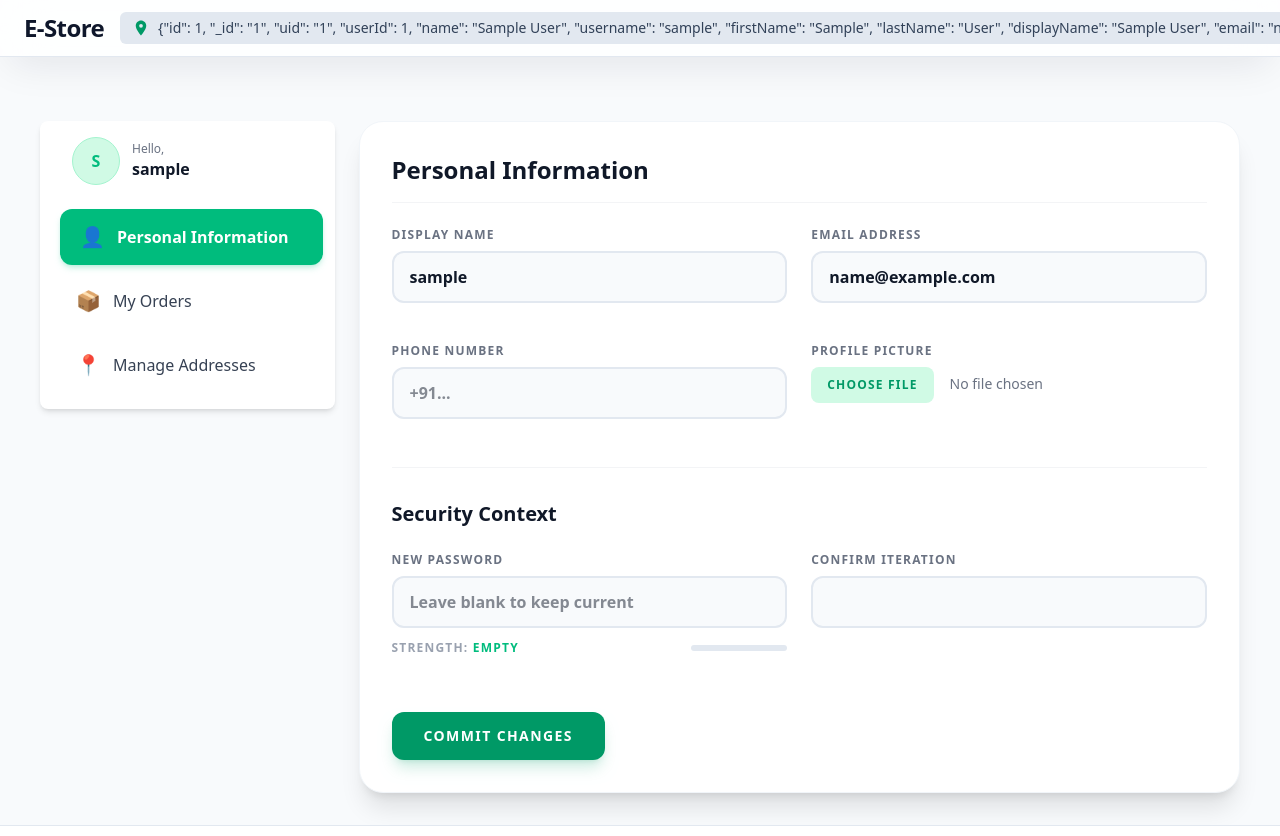
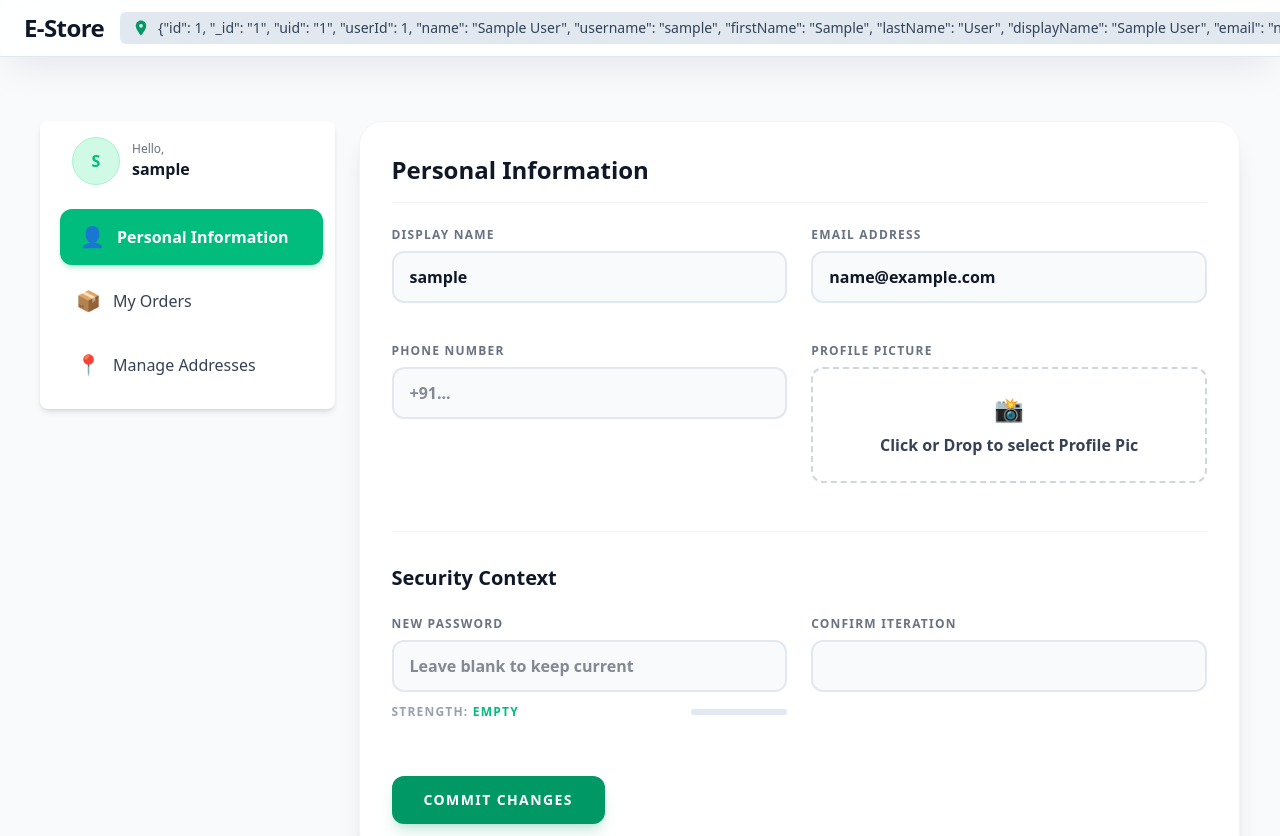
Before and after one commit to suhail1malik/EcommerceStore, a React (Vite) app in the folder frontend/: page /profile in a window 1280 px wide. Shown: the top 836 px of the page. Built offline with nearby package versions, Linux system fonts and the light colour scheme; no server answers; sample sign-in values are in the browser's storage.

Commit message:
add ping route

```diff
--- a/frontend/src/components/CategoryForm.jsx
+++ b/frontend/src/components/CategoryForm.jsx
@@ -1,4 +1,4 @@
-import React from "react";
+import React, { useState } from "react";
 
 const CategoryForm = ({
   value,
@@ -11,6 +11,25 @@ const CategoryForm = ({
   buttonText = "Submit",
   handleDelete,
 }) => {
+  const [isDragging, setIsDragging] = useState(false);
+
+  const handleDragOver = (e) => {
+    e.preventDefault();
+    setIsDragging(true);
+  };
+
+  const handleDragLeave = () => {
+    setIsDragging(false);
+  };
+
+  const handleDrop = (e) => {
+    e.preventDefault();
+    setIsDragging(false);
+    if (e.dataTransfer.files && e.dataTransfer.files.length > 0) {
+      // Simulate input change event
+      onImageSelect({ target: { files: e.dataTransfer.files } });
+    }
+  };
   return (
     <div className="p-1">
       <form onSubmit={handleSubmit} className="space-y-5">
@@ -35,9 +54,18 @@ const CategoryForm = ({
               </button>
             </div>
           ) : (
-            <label className="border-2 border-dashed border-gray-300 dark:border-slate-600 text-gray-700 dark:text-slate-300 px-4 block w-full text-center rounded-xl cursor-pointer font-semibold py-8 hover:bg-emerald-50 dark:hover:bg-emerald-900/10 hover:border-emerald-300 transition-colors">
-              <span className="text-emerald-500 block mb-2 text-3xl">📸</span>
-              {isUploading ? "Uploading..." : "Click to select a Category Image"}
+            <label
+              onDragOver={handleDragOver}
+              onDragLeave={handleDragLeave}
+              onDrop={handleDrop}
+              className={`border-2 border-dashed px-4 block w-full text-center rounded-xl cursor-pointer font-semibold py-8 text-gray-700 dark:text-slate-300 transition-colors ${
+                isDragging
+                  ? "border-emerald-500 bg-emerald-50 dark:bg-emerald-900/20"
+                  : "border-gray-300 dark:border-slate-600 hover:bg-emerald-50 dark:hover:bg-emerald-900/10 hover:border-emerald-300"
+              }`}
+            >
+              <span className={`block mb-2 text-3xl transition-transform ${isDragging ? 'scale-125 text-emerald-600' : 'text-emerald-500'}`}>📸</span>
+              {isUploading ? "Uploading..." : isDragging ? "Drop image here" : "Click or Drop to select a Category Image"}
               <input
                 type="file"
                 name="image"
--- a/frontend/src/pages/Admin/AddProducts.jsx
+++ b/frontend/src/pages/Admin/AddProducts.jsx
@@ -1,5 +1,4 @@
-import React from "react";
-import { useState } from "react";
+import React, { useState } from "react";
 import { useNavigate } from "react-router-dom";
 import {
   useCreateProductMutation,
@@ -12,6 +11,7 @@ import ImageCropper from "../../components/ImageCropper";
 const AddProducts = () => {
   const [image, setImage] = useState("");
   const [galleryUrls, setGalleryUrls] = useState([]);
+  const [isDragging, setIsDragging] = useState(false);
   const [name, setName] = useState("");
   const [description, setDescription] = useState("");
   const [price, setPrice] = useState("");
@@ -67,6 +67,23 @@ const AddProducts = () => {
       setCropSrc(url);
       setIsCropping(true);
       e.target.value = ""; // clear so we can pick exact same file again
+    }
+  };
+
+  const handleDragOver = (e) => {
+    e.preventDefault();
+    setIsDragging(true);
+  };
+
+  const handleDragLeave = () => {
+    setIsDragging(false);
+  };
+
+  const handleDrop = (e) => {
+    e.preventDefault();
+    setIsDragging(false);
+    if (e.dataTransfer.files && e.dataTransfer.files.length > 0) {
+      handleFileSelect({ target: { files: e.dataTransfer.files, value: "" } });
     }
   };
 
@@ -170,9 +187,20 @@ const AddProducts = () => {
 
         {/* Upload Image */}
         <div className="mb-6">
-          <label className="border-2 border-dashed border-gray-300 dark:border-slate-600 text-gray-700 dark:text-slate-300 px-4 block w-full text-center rounded-xl cursor-pointer font-semibold py-12 hover:bg-emerald-50 dark:hover:bg-emerald-900/10 hover:border-emerald-300 transition-colors">
-            <span className="text-emerald-500 block mb-2 text-2xl">📸</span>
-            {image ? "Click to add another gallery image" : "Click to select a Cover Image"}
+          <label
+            onDragOver={handleDragOver}
+            onDragLeave={handleDragLeave}
+            onDrop={handleDrop}
+            className={`border-2 border-dashed px-4 block w-full text-center rounded-xl cursor-pointer font-semibold py-12 text-gray-700 dark:text-slate-300 transition-colors ${
+              isDragging
+                ? "border-emerald-500 bg-emerald-50 dark:bg-emerald-900/20"
+                : "border-gray-300 dark:border-slate-600 hover:bg-emerald-50 dark:hover:bg-emerald-900/10 hover:border-emerald-300"
+            }`}
+          >
+            <span className={`block mb-2 text-2xl transition-transform ${isDragging ? 'scale-125 text-emerald-600' : 'text-emerald-500'}`}>📸</span>
+            {image
+              ? isDragging ? "Drop image to add to gallery" : "Click or Drop to add another gallery image"
+              : isDragging ? "Drop image to set cover" : "Click or Drop to select a Cover Image"}
             <input
               type="file"
               name="images"
--- a/frontend/src/pages/Admin/ProductUpdate.jsx
+++ b/frontend/src/pages/Admin/ProductUpdate.jsx
@@ -36,6 +36,7 @@ const AdminProductUpdate = () => {
 
   const [cropSrc, setCropSrc] = useState(null);
   const [isCropping, setIsCropping] = useState(false);
+  const [isDragging, setIsDragging] = useState(false);
 
   // helper: convert product image (could be relative path or full cloudinary url)
   const normalizeImageUrl = (img) => {
@@ -95,6 +96,23 @@ const AdminProductUpdate = () => {
       setCropSrc(url);
       setIsCropping(true);
       e.target.value = ""; // clear so we can pick exact same file again
+    }
+  };
+
+  const handleDragOver = (e) => {
+    e.preventDefault();
+    setIsDragging(true);
+  };
+
+  const handleDragLeave = () => {
+    setIsDragging(false);
+  };
+
+  const handleDrop = (e) => {
+    e.preventDefault();
+    setIsDragging(false);
+    if (e.dataTransfer.files && e.dataTransfer.files.length > 0) {
+      handleFileSelect({ target: { files: e.dataTransfer.files, value: "" } });
     }
   };
 
@@ -257,9 +275,18 @@ const AdminProductUpdate = () => {
         )}
 
           <div className="mb-6">
-            <label className="border-2 border-dashed border-gray-300 dark:border-slate-600 text-gray-700 dark:text-slate-300 px-4 block w-full text-center rounded-xl cursor-pointer font-semibold py-12 hover:bg-emerald-50 dark:hover:bg-emerald-900/10 hover:border-emerald-300 transition-colors">
-              <span className="text-emerald-500 block mb-2 text-2xl">📸</span>
-              Click to Upload Another Gallery Image
+            <label
+              onDragOver={handleDragOver}
+              onDragLeave={handleDragLeave}
+              onDrop={handleDrop}
+              className={`border-2 border-dashed px-4 block w-full text-center rounded-xl cursor-pointer font-semibold py-12 text-gray-700 dark:text-slate-300 transition-colors ${
+                isDragging
+                  ? "border-emerald-500 bg-emerald-50 dark:bg-emerald-900/20"
+                  : "border-gray-300 dark:border-slate-600 hover:bg-emerald-50 dark:hover:bg-emerald-900/10 hover:border-emerald-300"
+              }`}
+            >
+              <span className={`block mb-2 text-2xl transition-transform ${isDragging ? 'scale-125 text-emerald-600' : 'text-emerald-500'}`}>📸</span>
+              {isDragging ? "Drop image here" : "Click or Drop to Upload Image"}
               <input
                 type="file"
                 name="images"
--- a/frontend/src/pages/User/Profile.jsx
+++ b/frontend/src/pages/User/Profile.jsx
@@ -44,6 +44,7 @@ const Profile = () => {
   const [password, setPassword] = useState("");
   const [confirmPassword, setConfirmPassword] = useState("");
   const [uploadingImage, setUploadingImage] = useState(false);
+  const [isDragging, setIsDragging] = useState(false);
 
   // inline validation errors
   const [errors, setErrors] = useState({});
@@ -75,6 +76,23 @@ const Profile = () => {
       toast.error(error.message);
     } finally {
       setUploadingImage(false);
+    }
+  };
+
+  const handleDragOver = (e) => {
+    e.preventDefault();
+    setIsDragging(true);
+  };
+
+  const handleDragLeave = () => {
+    setIsDragging(false);
+  };
+
+  const handleDrop = (e) => {
+    e.preventDefault();
+    setIsDragging(false);
+    if (e.dataTransfer.files && e.dataTransfer.files.length > 0) {
+      uploadFileHandler({ target: { files: e.dataTransfer.files } });
     }
   };
 
@@ -301,22 +319,30 @@ const Profile = () => {
                       <label htmlFor="profilePic" className="block text-xs font-bold uppercase tracking-widest text-gray-500 dark:text-slate-400 mb-2">
                         Profile Picture
                       </label>
-                      <div className="flex items-center gap-4">
+                      <div className="flex flex-col gap-4">
+                        <label
+                          htmlFor="profilePic"
+                          onDragOver={handleDragOver}
+                          onDragLeave={handleDragLeave}
+                          onDrop={handleDrop}
+                          className={`border-2 border-dashed px-4 py-6 block w-full text-center rounded-xl cursor-pointer font-semibold text-gray-700 dark:text-slate-300 transition-colors ${
+                            isDragging
+                              ? "border-emerald-500 bg-emerald-50 dark:bg-emerald-900/20"
+                              : "border-gray-300 dark:border-slate-600 hover:bg-emerald-50 dark:hover:bg-emerald-900/10 hover:border-emerald-300"
+                          }`}
+                        >
+                          <span className={`block mb-2 text-2xl transition-transform ${isDragging ? 'scale-125 text-emerald-600' : 'text-emerald-500'}`}>📸</span>
+                          {uploadingImage ? "Uploading..." : isDragging ? "Drop image here" : "Click or Drop to select Profile Pic"}
                           <input
                             id="profilePic"
                             name="profilePic"
                             type="file"
                             accept="image/*"
                             onChange={uploadFileHandler}
-                          className="block w-full text-sm text-gray-500 dark:text-gray-400
-                            file:mr-4 file:py-2.5 file:px-4
-                            file:rounded-lg file:border-0
-                            file:text-xs file:font-bold file:uppercase file:tracking-widest
-                            file:bg-emerald-100 file:text-emerald-600
-                            dark:file:bg-emerald-900/30 dark:file:text-emerald-400
-                            hover:file:bg-emerald-200 dark:hover:file:bg-emerald-900/50 transition-all cursor-pointer"
+                            className="hidden"
+                            disabled={uploadingImage}
                           />
-                        {uploadingImage && <Loader />}
+                        </label>
                       </div>
                     </div>
                   </div>
```
Also changed, not shown: frontend/src/components/ImageCropper.jsx (+24 -17 lines). Lines whose indentation alone changed are shown as unchanged.
